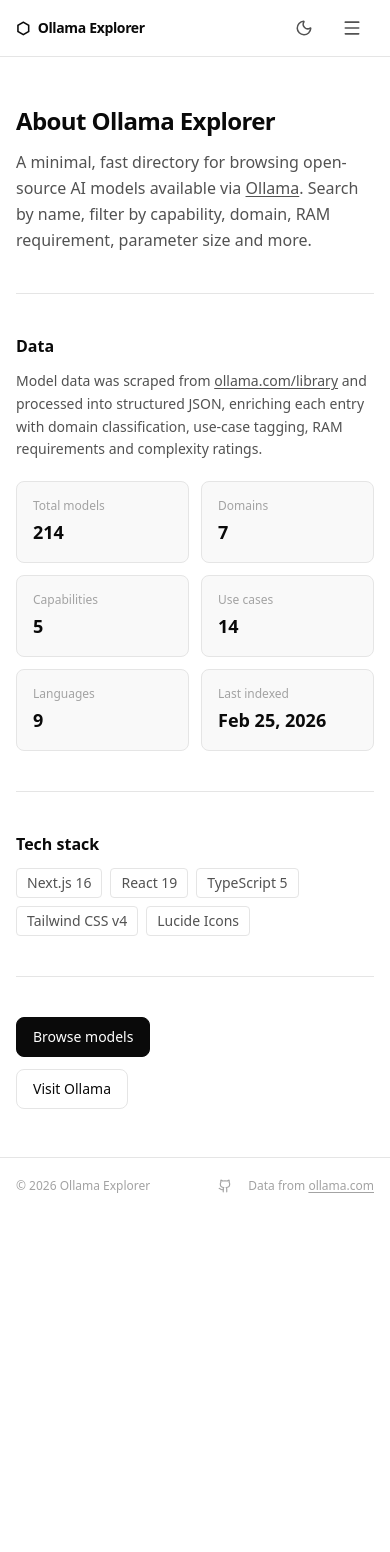
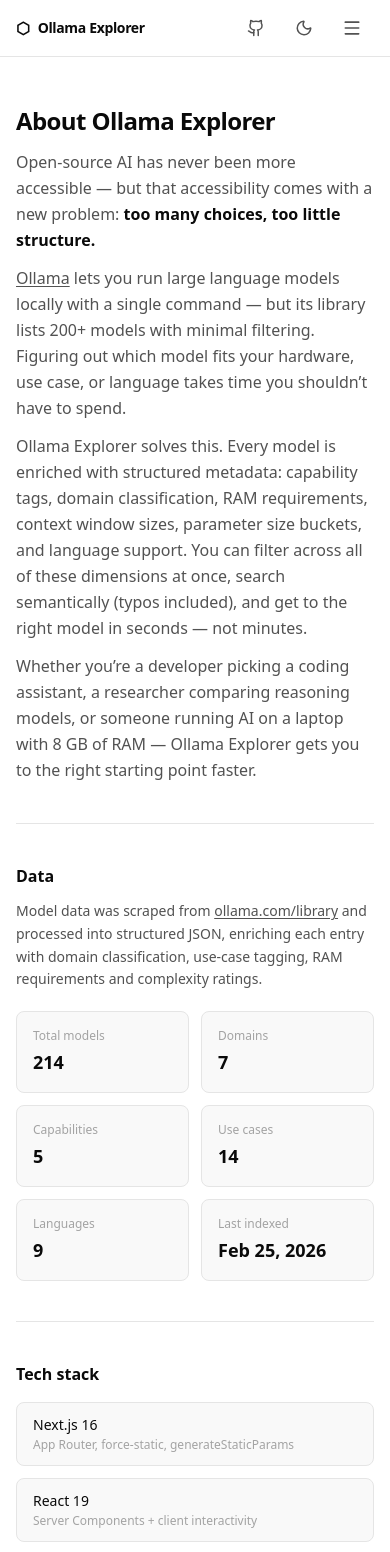
Before and after one commit to serkan-uslu/ollama-db, a Next.js app: page /about in a window 390 px wide. Shown: the top 1552 px of the page. Before the commit the page ends 1214 px from the top, so only its background shows below. Built offline with nearby package versions, Linux system fonts and the light colour scheme.

Commit message:
feat: fuzzy search, github link, about/readme improvements

```diff
--- a/app/about/page.tsx
+++ b/app/about/page.tsx
@@ -3,7 +3,6 @@
 import { getAllModels } from '@/lib/data/models';
 import { deriveFilterOptions } from '@/lib/data/filters';
 import { Divider } from '@/components/ui/atoms/Divider';
-import { Badge } from '@/components/ui/atoms/Badge';
 import { Button } from '@/components/ui/atoms/Button';
 import { formatDate } from '@/lib/utils/format';
 
@@ -38,7 +37,13 @@
           About Ollama Explorer
         </h1>
         <p className="text-base text-[var(--color-text-muted)] leading-relaxed">
-          A minimal, fast directory for browsing open-source AI models available via{' '}
+          Open-source AI has never been more accessible — but that accessibility comes with a new
+          problem:{' '}
+          <strong className="text-[var(--color-text)]">
+            too many choices, too little structure.
+          </strong>
+        </p>
+        <p className="text-base text-[var(--color-text-muted)] leading-relaxed">
           <a
             href="https://ollama.com"
             target="_blank"
@@ -46,8 +51,21 @@
             className="underline underline-offset-2 hover:text-[var(--color-text)] transition-colors"
           >
             Ollama
-          </a>
-          . Search by name, filter by capability, domain, RAM requirement, parameter size and more.
+          </a>{' '}
+          lets you run large language models locally with a single command — but its library lists
+          200+ models with minimal filtering. Figuring out which model fits your hardware, use case,
+          or language takes time you shouldn’t have to spend.
+        </p>
+        <p className="text-base text-[var(--color-text-muted)] leading-relaxed">
+          Ollama Explorer solves this. Every model is enriched with structured metadata: capability
+          tags, domain classification, RAM requirements, context window sizes, parameter size
+          buckets, and language support. You can filter across all of these dimensions at once,
+          search semantically (typos included), and get to the right model in seconds — not minutes.
+        </p>
+        <p className="text-base text-[var(--color-text-muted)] leading-relaxed">
+          Whether you’re a developer picking a coding assistant, a researcher comparing reasoning
+          models, or someone running AI on a laptop with 8 GB of RAM — Ollama Explorer gets you to
+          the right starting point faster.
         </p>
       </div>
 
@@ -92,16 +110,27 @@
       <Divider />
 
       {/* Tech stack */}
-      <div className="flex flex-col gap-3">
+      <div className="flex flex-col gap-4">
         <h2 className="text-base font-semibold text-[var(--color-text)]">Tech stack</h2>
-        <div className="flex flex-wrap gap-2">
-          {['Next.js 16', 'React 19', 'TypeScript 5', 'Tailwind CSS v4', 'Lucide Icons'].map(
-            (t) => (
-              <Badge key={t} variant="outline" size="md">
-                {t}
-              </Badge>
-            ),
-          )}
+        <div className="grid grid-cols-1 sm:grid-cols-2 gap-3">
+          {[
+            { name: 'Next.js 16', desc: 'App Router, force-static, generateStaticParams' },
+            { name: 'React 19', desc: 'Server Components + client interactivity' },
+            { name: 'TypeScript 5', desc: 'Strict mode, zero errors' },
+            { name: 'Tailwind CSS v4', desc: 'CSS-native design tokens, no config file' },
+            { name: 'Fuse.js', desc: 'Fuzzy / semantic search with field weights' },
+            { name: 'Lucide Icons', desc: 'Consistent icon system' },
+            { name: 'Atomic Design', desc: 'atoms → molecules → templates → pages' },
+            { name: 'Geist Font', desc: 'Geist Sans + Geist Mono via next/font' },
+          ].map((t) => (
+            <div
+              key={t.name}
+              className="flex flex-col gap-0.5 px-4 py-3 rounded-[var(--radius-md)] bg-[var(--color-bg-subtle)] border border-[var(--color-border)]"
+            >
+              <span className="text-sm font-medium text-[var(--color-text)]">{t.name}</span>
+              <span className="text-xs text-[var(--color-text-subtle)]">{t.desc}</span>
+            </div>
+          ))}
         </div>
       </div>
 
--- a/app/page.tsx
+++ b/app/page.tsx
@@ -66,11 +66,13 @@
           {/* Text */}
           <div className="flex flex-col items-center md:items-start text-center md:text-left">
             <h1 className="text-3xl sm:text-4xl lg:text-5xl font-semibold tracking-tight text-[var(--color-text)] leading-tight">
-              Browse open-source AI models
+              Find the right AI model,
+              <br />
+              <span className="text-[var(--color-text-muted)]">without the guesswork.</span>
             </h1>
             <p className="mt-4 text-base sm:text-lg text-[var(--color-text-muted)] max-w-md leading-relaxed">
-              Search, filter and discover {models.length}+ models available on Ollama by capability,
-              domain, size and more.
+              Ollama has {models.length}+ open-source models — but discovering which one fits your
+              use case, hardware, or language is hard. Ollama Explorer makes it easy.
             </p>
             <div className="mt-8 flex flex-col sm:flex-row gap-3">
               <Link href="/models">
--- a/components/features/layout/Header.tsx
+++ b/components/features/layout/Header.tsx
@@ -2,7 +2,7 @@
 
 import Link from 'next/link';
 import { usePathname } from 'next/navigation';
-import { Menu, X } from 'lucide-react';
+import { Menu, X, Github } from 'lucide-react';
 import { useState } from 'react';
 import { ThemeToggle } from './ThemeToggle';
 import { Divider } from '@/components/ui/atoms/Divider';
@@ -56,6 +56,15 @@
         </nav>
 
         <div className="flex items-center gap-1">
+          <a
+            href="https://github.com/serkan-uslu/ollama-explorer"
+            target="_blank"
+            rel="noopener noreferrer"
+            aria-label="View source on GitHub"
+            className="flex items-center justify-center min-h-[44px] min-w-[44px] rounded-[var(--radius-md)] text-[var(--color-text-muted)] hover:text-[var(--color-text)] hover:bg-[var(--color-bg-subtle)] transition-colors"
+          >
+            <Github size={18} />
+          </a>
           <ThemeToggle />
           {/* Hamburger — mobile only */}
           <button
--- a/components/ui/molecules/SearchInput.tsx
+++ b/components/ui/molecules/SearchInput.tsx
@@ -29,7 +29,7 @@
         value={value}
         onChange={(e) => onChange(e.target.value)}
         placeholder={placeholder}
-        className="pl-9 pr-9"
+        className="pl-9 pr-9 [&::-webkit-search-cancel-button]:hidden"
         aria-label="Search models"
       />
       {value && (
--- a/lib/data/models.ts
+++ b/lib/data/models.ts
@@ -1,8 +1,26 @@
+import Fuse from 'fuse.js';
 import type { Model, SortOption } from '@/lib/types/model';
 import type { ActiveFilters } from '@/lib/types/filter';
 import modelsJson from '@/public/models.json';
 
 const rawData = modelsJson as Model[];
+
+// Singleton Fuse index — built once at module load time
+const fuse = new Fuse(rawData, {
+  keys: [
+    { name: 'model_name', weight: 4 },
+    { name: 'description', weight: 2 },
+    { name: 'use_cases', weight: 2 },
+    { name: 'best_for', weight: 1.5 },
+    { name: 'domain', weight: 1 },
+    { name: 'capabilities', weight: 0.5 },
+  ],
+  threshold: 0.35,
+  minMatchCharLength: 2,
+  includeScore: true,
+  shouldSort: true,
+  ignoreLocation: true,
+});
 
 export function getAllModels(): Model[] {
   return rawData;
@@ -32,15 +50,8 @@
   let results = [...rawData];
 
   if (filters.search.trim()) {
-    const q = filters.search.toLowerCase();
-    results = results.filter(
-      (m) =>
-        m.model_name.toLowerCase().includes(q) ||
-        (m.description?.toLowerCase().includes(q) ?? false) ||
-        m.use_cases.some((u) => u.toLowerCase().includes(q)) ||
-        (m.best_for?.toLowerCase().includes(q) ?? false) ||
-        (m.domain?.toLowerCase().includes(q) ?? false),
-    );
+    const fuseResults = fuse.search(filters.search.trim());
+    results = fuseResults.map((r) => r.item);
   }
 
   if (filters.capabilities.length > 0) {
--- a/package.json
+++ b/package.json
@@ -13,6 +13,7 @@
   "dependencies": {
     "@vercel/analytics": "^1.6.1",
     "clsx": "^2.1.1",
+    "fuse.js": "^7.1.0",
     "lucide-react": "^0.575.0",
     "next": "16.1.6",
     "react": "19.2.3",
```
Also changed, not shown: 2 other files (tests, documents, lock files or other folders).
